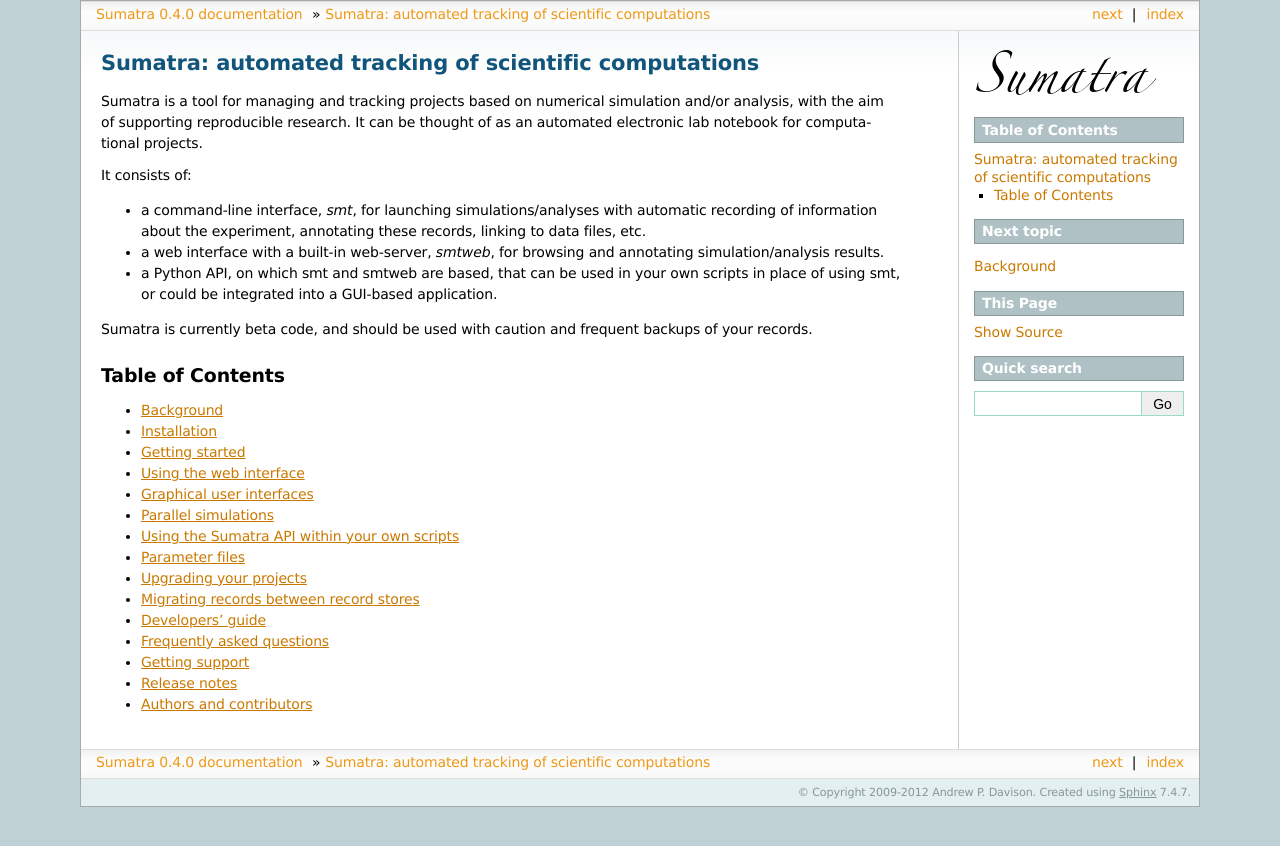
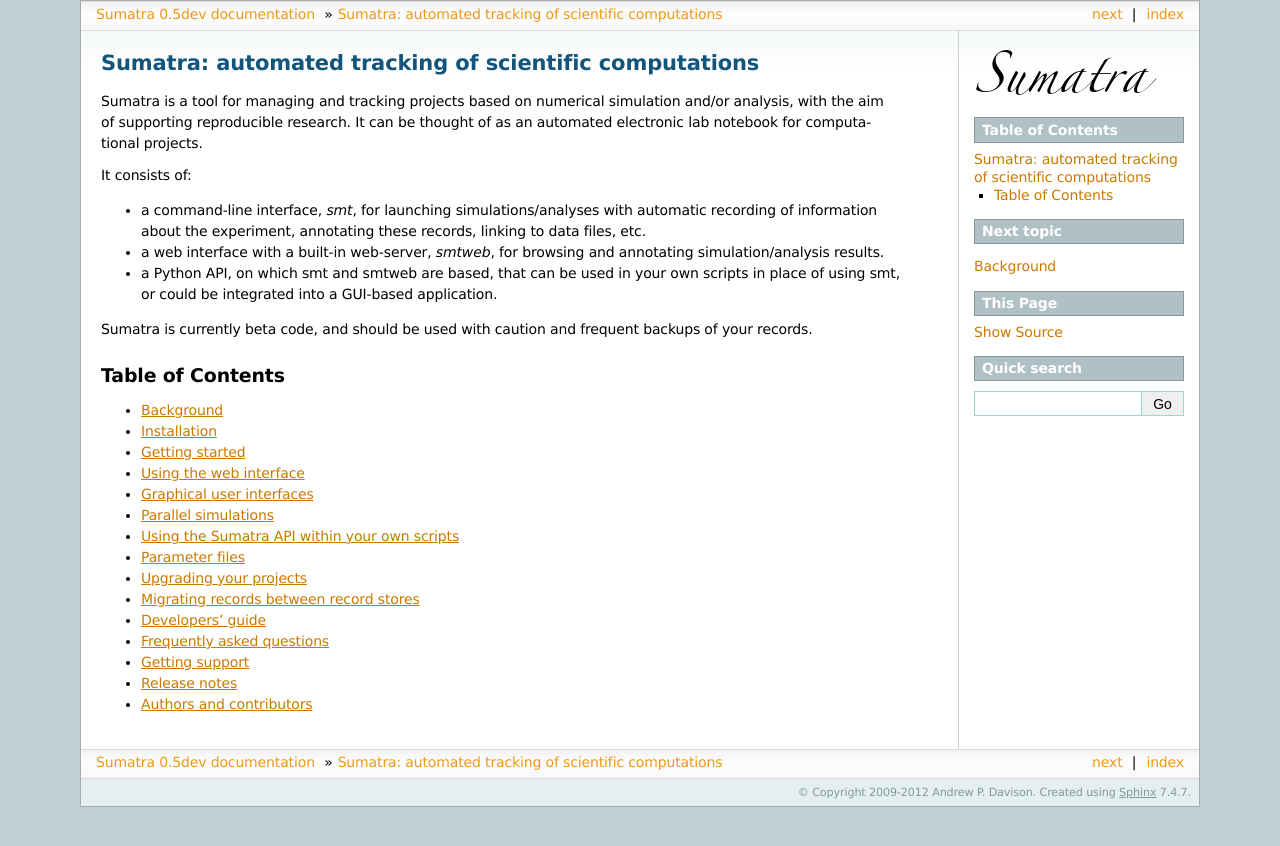
Before and after one commit to open-research/sumatra, a Sphinx documentation site: the page built from doc/index.txt, in a window 1280 px wide. Shown: the top 846 px of the page. Built offline with Sphinx 7.4.7, drawn with Linux system fonts in a browser that asks for light colours; pages that are not in the unit, such as notebooks, are missing from menus.

Commit message:
Bumped version number on default branch

```diff
--- a/doc/conf.py
+++ b/doc/conf.py
@@ -45,9 +45,9 @@
 # built documents.
 #
 # The short X.Y version.
-version = '0.4'
+version = '0.5'
 # The full version, including alpha/beta/rc tags.
-release = '0.4.0'
+release = '0.5dev'
 
 # The language for content autogenerated by Sphinx. Refer to documentation
 # for a list of supported languages.
--- a/setup.py
+++ b/setup.py
@@ -47,7 +47,7 @@
     license = "CeCILL http://www.cecill.info",
     keywords = "computational science neuroscience simulation analysis project-management",
     url = "http://neuralensemble.org/sumatra/",
-    classifiers = ['Development Status :: 3 - Alpha',
+    classifiers = ['Development Status :: 4 - Beta',
                    'Environment :: Console',
                    'Environment :: Web Environment',
                    'Intended Audience :: Science/Research',
@@ -55,7 +55,6 @@
                    'Natural Language :: English',
                    'Operating System :: OS Independent',
                    'Programming Language :: Python',
-                   'Programming Language :: Python :: 2.5',
                    'Programming Language :: Python :: 2.6',
                    'Programming Language :: Python :: 2.7',
                    'Topic :: Scientific/Engineering'],
--- a/src/__init__.py
+++ b/src/__init__.py
@@ -2,4 +2,4 @@
            'programs', 'projects', 'records', 'recordstore', 'versioncontrol',
            'dependency_finder', 'external', 'web', 'decorators']
 
-__version__ = "0.4.0"
+__version__ = "0.5.0dev"
```
